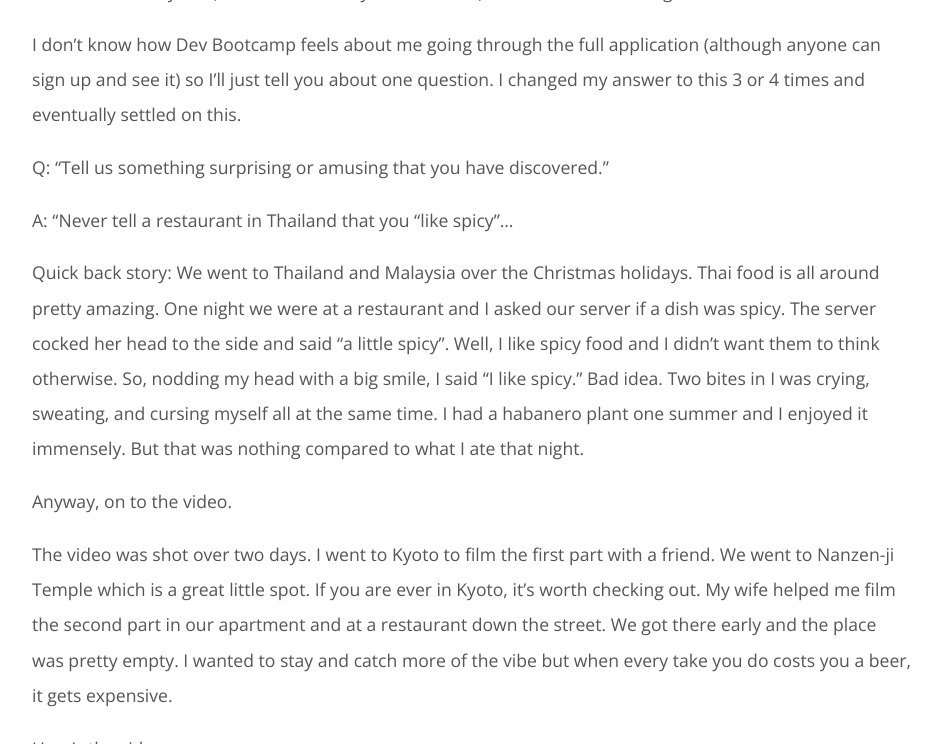
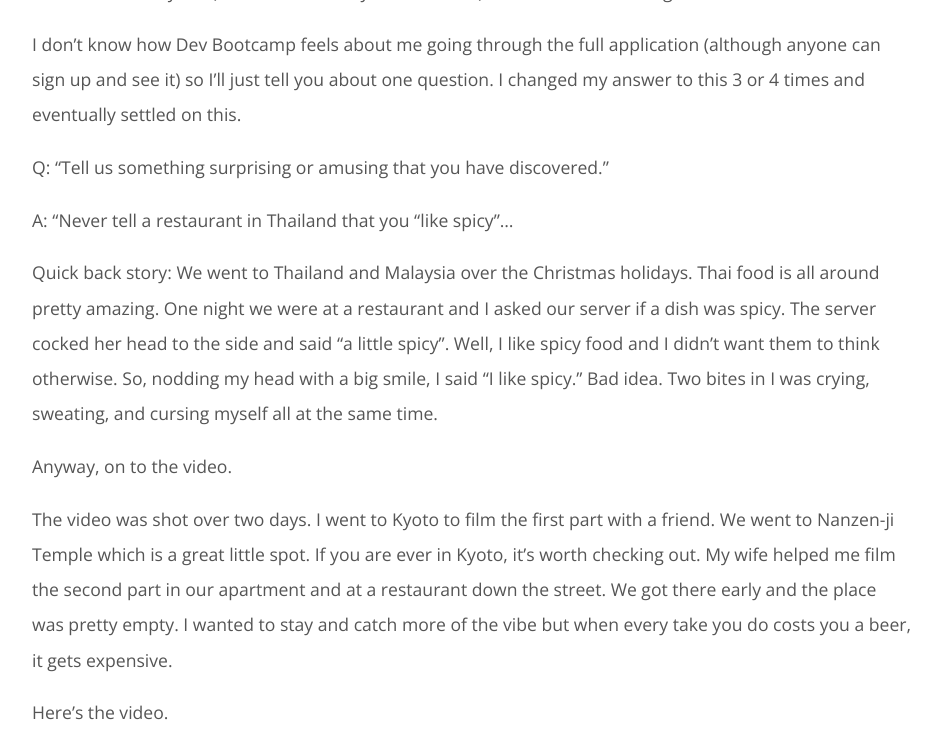
Before and after one commit to karsumit94/andrewholsted.github.io, a Jekyll site: the page built from _posts/2013-05-07-Dev-Bootcamp.md, in a window 1280 px wide and 900 px high, scrolled down 803 px, cut to the strip 0-744 px from the top of the window. Shown: the whole strip, without its empty margins (168-1109 px from the left). Built offline with Jekyll 4.4.1, drawn with Linux system fonts in a browser that asks for light colours; nearby versions of some CDN libraries; some web fonts are replaced; Markdown is read by kramdown in place of the engine named in the settings.

Commit message:
update dev bootcamp post

```diff
--- a/_posts/2013-05-07-Dev-Bootcamp.md
+++ b/_posts/2013-05-07-Dev-Bootcamp.md
@@ -33,7 +33,7 @@ A: "Never tell a restaurant in Thailand that you "like spicy"...
 
 Quick back story: We went to Thailand and Malaysia over the Christmas holidays. Thai food is all around pretty amazing. One night we were at a restaurant and I asked our server if a dish was spicy. The server
 cocked her head to the side and said "a little spicy". Well, I like spicy food
-and I didn't want them to think otherwise. So, nodding my head with a big smile, I said "I like spicy." Bad idea. Two bites in I was crying, sweating, and cursing myself all at the same time. I had a habanero plant one summer and I enjoyed it immensely. But that was nothing compared to what I ate that night.
+and I didn't want them to think otherwise. So, nodding my head with a big smile, I said "I like spicy." Bad idea. Two bites in I was crying, sweating, and cursing myself all at the same time.
 
 Anyway, on to the video.
 
```
